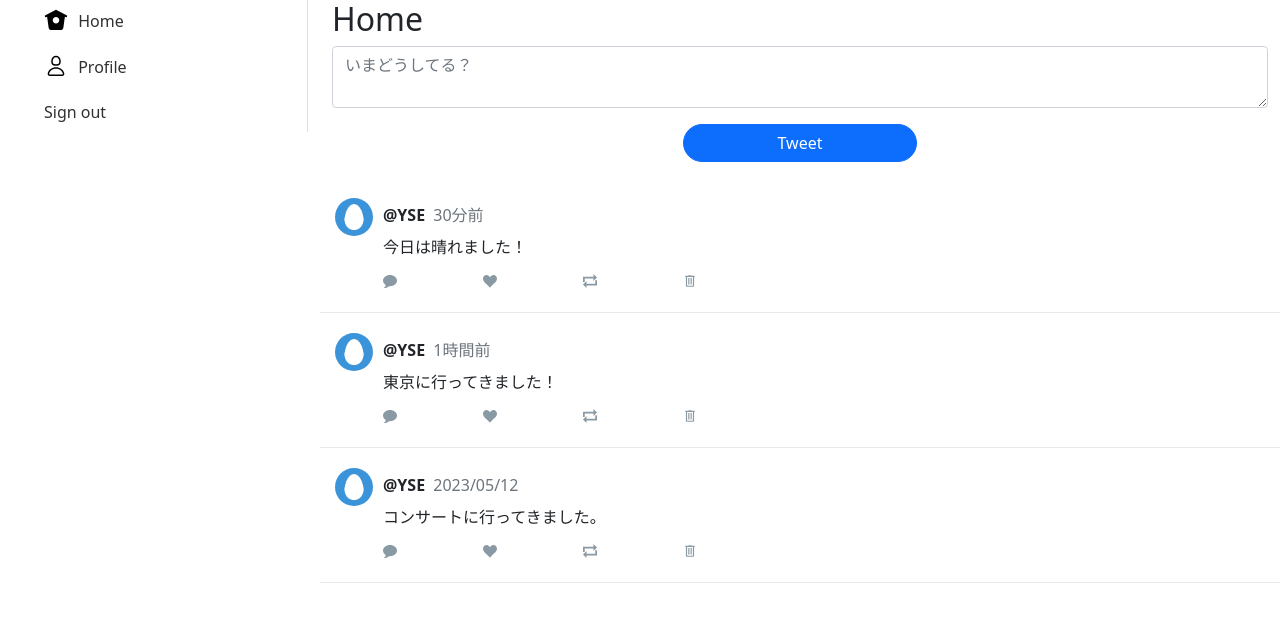
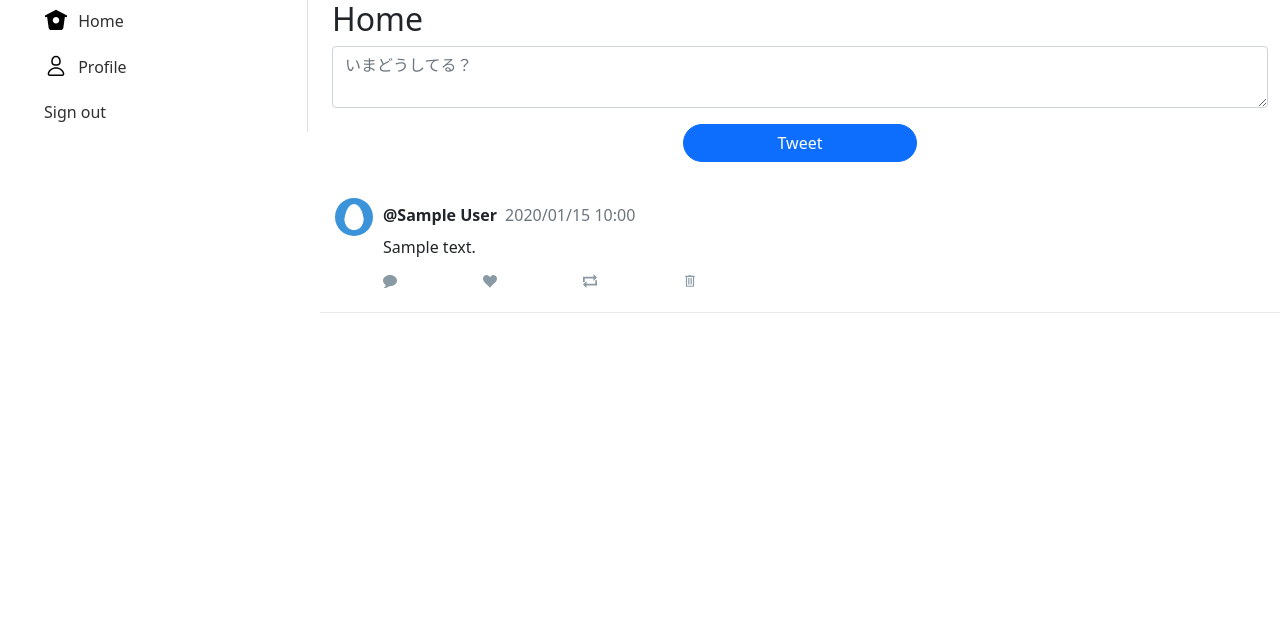
Before and after one commit to trungdung70199/My_tweet, a PHP site: page / in a window 1280 px wide. Shown: the top 622 px of the page. Run offline with PHP 8.4, Linux system fonts and the light colour scheme; the visitor is signed in with stand-in values (Sample User, id 1); tables that the repository leaves empty hold one stand-in row (values such as "Sample post").

Commit message:
up file php

```diff
--- a/index.php
+++ b/index.php
@@ -1,7 +1,6 @@
 <?php
-//セッション開始
-session_start();
-session_regenerate_id(true);
+//初期設定読み込み
+require_once('app.php');
 
 // ログインユーザチェック
 $auth_user = $_SESSION['auth_user'];
@@ -10,6 +9,10 @@ if (empty($auth_user)) {
     header('Location: login/');
     exit;
 }
+
+//Tweet投稿一覧を取得
+$tweet = new Tweet();
+$tweets = $tweet->get();
 ?>
 
 <!DOCTYPE html>
@@ -51,8 +54,9 @@ if (empty($auth_user)) {
                 <h2>Home</h2>
 
                 <div class="row">
-                    <form action="" method="post">
-                        <textarea name="message" class="form-control" placeholder="いまどうしてる？"></textarea>
+                    <!-- Tweet投稿フォーム -->
+                    <form action="tweet/add.php" method="post">
+                        <textarea required name="message" class="form-control" placeholder="いまどうしてる？"></textarea>
                         <div class="mt-3 mb-3 text-center">
                             <button class="btn btn-primary rounded-pill w-25">Tweet</button>
                         </div>
@@ -60,6 +64,8 @@ if (empty($auth_user)) {
                 </div>
 
                 <div class="row">
+                    <!-- Tweetの繰り返し表示 -->
+                    <?php foreach($tweets as $value): ?>
                     <div class="tweet d-flex">
                         <!-- profile image -->
                         <div class="profile-image">
@@ -69,13 +75,13 @@ if (empty($auth_user)) {
                         <div class="tweet-body">
                             <!-- user info -->
                             <div class="tweet-user">
-                                <span class="fw-bold">@YSE</span>
-                                <span class="ms-1 text-secondary">30分前</span>
+                                <span class="fw-bold">@<?= $value['user_name'] ?></span>
+                                <span class="ms-1 text-secondary"><?= date('Y/m/d H:i', strtotime($value['created_at'])) ?></span>
                             </div>
 
                             <!-- post -->
                             <div class="tweet-text mt-2 mb-2">
-                                今日は晴れました！
+                                <?= nl2br($value['message']) ?>
                             </div>
 
                             <!-- tweet nav -->
@@ -105,94 +111,7 @@ if (empty($auth_user)) {
                             </nav>
                         </div>
                     </div>
-                    <div class="tweet d-flex">
-                        <!-- profile image -->
-                        <div class="profile-image">
-                            <img src="images/me.png">
-                        </div>
-                        <!-- tweet body -->
-                        <div class="tweet-body">
-                            <!-- user info -->
-                            <div class="tweet-user">
-                                <span class="fw-bold">@YSE</span>
-                                <span class="ms-1 text-secondary">1時間前</span>
-                            </div>
-
-                            <!-- post -->
-                            <div class="tweet-text mt-2 mb-2">
-                                東京に行ってきました！
-                            </div>
-                            <!-- tweet nav -->
-                            <nav class="tweet-nav">
-                                <ul class="d-flex">
-                                    <li>
-                                        <a href="#">
-                                            <img src="svg/bubble.svg" alt="">
-                                        </a>
-                                    </li>
-                                    <li>
-                                        <a href="#">
-                                            <img src="svg/heart.svg" alt="">
-                                        </a>
-                                    </li>
-                                    <li>
-                                        <a href="#">
-                                            <img src="svg/loop.svg" alt="">
-                                        </a>
-                                    </li>
-                                    <li>
-                                        <a href="#">
-                                            <img src="svg/trash.svg" alt="">
-                                        </a>
-                                    </li>
-                                </ul>
-                            </nav>
-                        </div>
-                    </div>
-                    <div class="tweet d-flex">
-                        <!-- profile image -->
-                        <div class="profile-image">
-                            <img src="images/me.png">
-                        </div>
-                        <!-- tweet body -->
-                        <div class="tweet-body">
-                            <!-- user info -->
-                            <div class="tweet-user">
-                                <span class="fw-bold">@YSE</span>
-                                <span class="ms-1 text-secondary">2023/05/12</span>
-                            </div>
-
-                            <!-- post -->
-                            <div class="tweet-text mt-2 mb-2">
-                                コンサートに行ってきました。
-                            </div>
-                            <!-- tweet navigation -->
-                            <nav class="tweet-nav">
-                                <ul class="d-flex">
-                                    <li>
-                                        <a href="#">
-                                            <img src="svg/bubble.svg" alt="">
-                                        </a>
-                                    </li>
-                                    <li>
-                                        <a href="#">
-                                            <img src="svg/heart.svg" alt="">
-                                        </a>
-                                    </li>
-                                    <li>
-                                        <a href="#">
-                                            <img src="svg/loop.svg" alt="">
-                                        </a>
-                                    </li>
-                                    <li>
-                                        <a href="#">
-                                            <img src="svg/trash.svg" alt="">
-                                        </a>
-                                    </li>
-                                </ul>
-                            </nav>
-                        </div>
-                    </div>
+                    <?php endforeach ?>
                 </div>
 
             </main>
--- a/login/index.php
+++ b/login/index.php
@@ -3,6 +3,7 @@
 session_start();
 session_regenerate_id(true);
 
+//TODO: ログインチェック
 if (!empty($_SESSION['user'])) {
     $user = $_SESSION['user'];
 }
```
Also changed, not shown: Tweet/add.php (added, +29 -0 lines), app/models/Tweet.php (renamed from app/Tweet.php, +11 -1 lines), app/models/User.php (renamed from app/User.php, +20 -0 lines), login/auth.php (+9 -9 lines), README.md, app/models/Model.php (renamed from app/Model.php).
